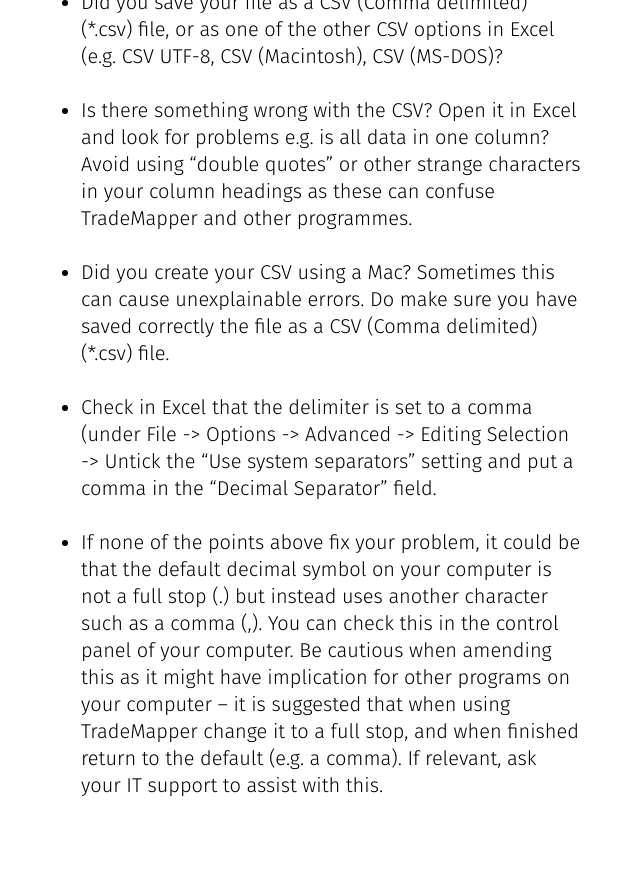
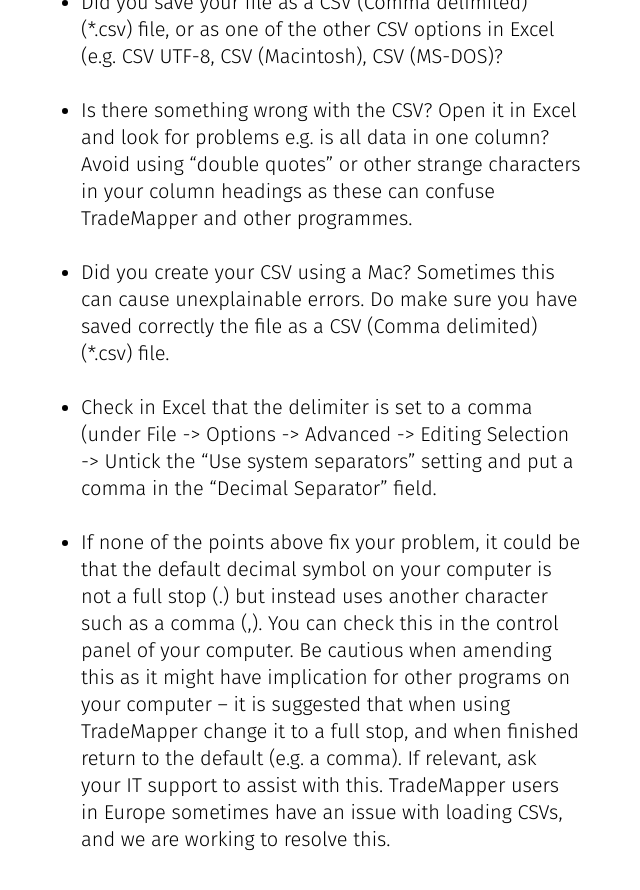
Before and after one commit to trademapper/trademapper-js, a Jekyll site: the page built from _pages/04_faq.md, in a window 1280 px wide and 900 px high, scrolled down 4180 px. Shown: the top 890 px of the window, without its empty margins (479-1119 px from the left). Built offline with Jekyll 4.4.1, drawn with Linux system fonts in a browser that asks for light colours; before the commit the page ends 5026 px from its top, so only the background shows below that.

Commit message:
Update 04_faq.md

```diff
--- a/_pages/04_faq.md
+++ b/_pages/04_faq.md
@@ -69,4 +69,4 @@
 
 -	Check in Excel that the delimiter is set to a comma (under File -> Options -> Advanced -> Editing Selection -> Untick the “Use system separators” setting and put a comma in the “Decimal Separator” field.
 
--	If none of the points above fix your problem, it could be that the default decimal symbol on your computer is not a full stop (.) but instead uses another character such as a comma (,).  You can check this in the control panel of your computer. Be cautious when amending this as it might have implication for other programs on your computer – it is suggested that when using TradeMapper change it to a full stop, and when finished return to the default (e.g. a comma). If relevant, ask your IT support to assist with this.
+-	If none of the points above fix your problem, it could be that the default decimal symbol on your computer is not a full stop (.) but instead uses another character such as a comma (,).  You can check this in the control panel of your computer. Be cautious when amending this as it might have implication for other programs on your computer – it is suggested that when using TradeMapper change it to a full stop, and when finished return to the default (e.g. a comma). If relevant, ask your IT support to assist with this. TradeMapper users in Europe sometimes have an issue with loading CSVs, and we are working to resolve this.
```
